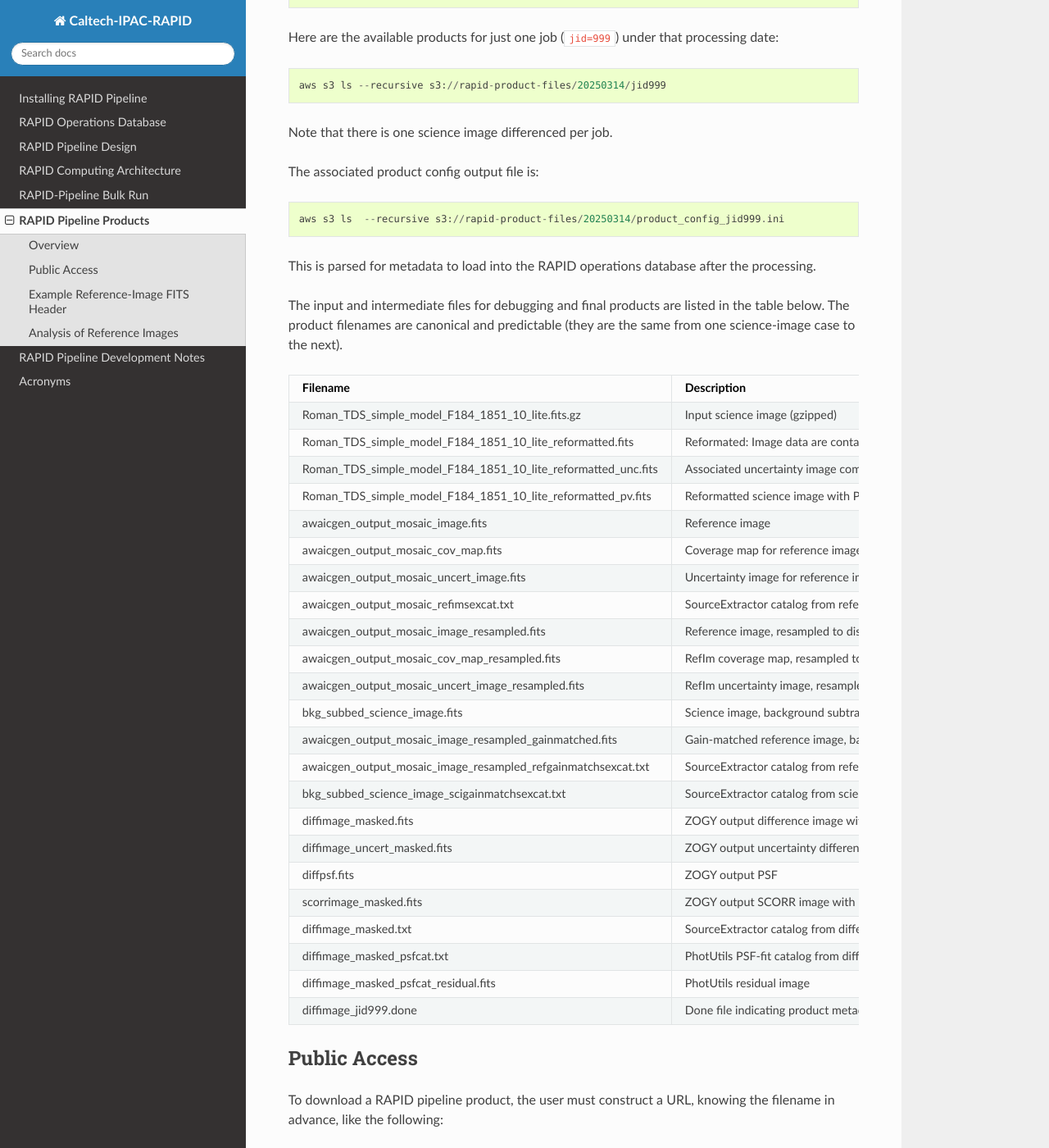
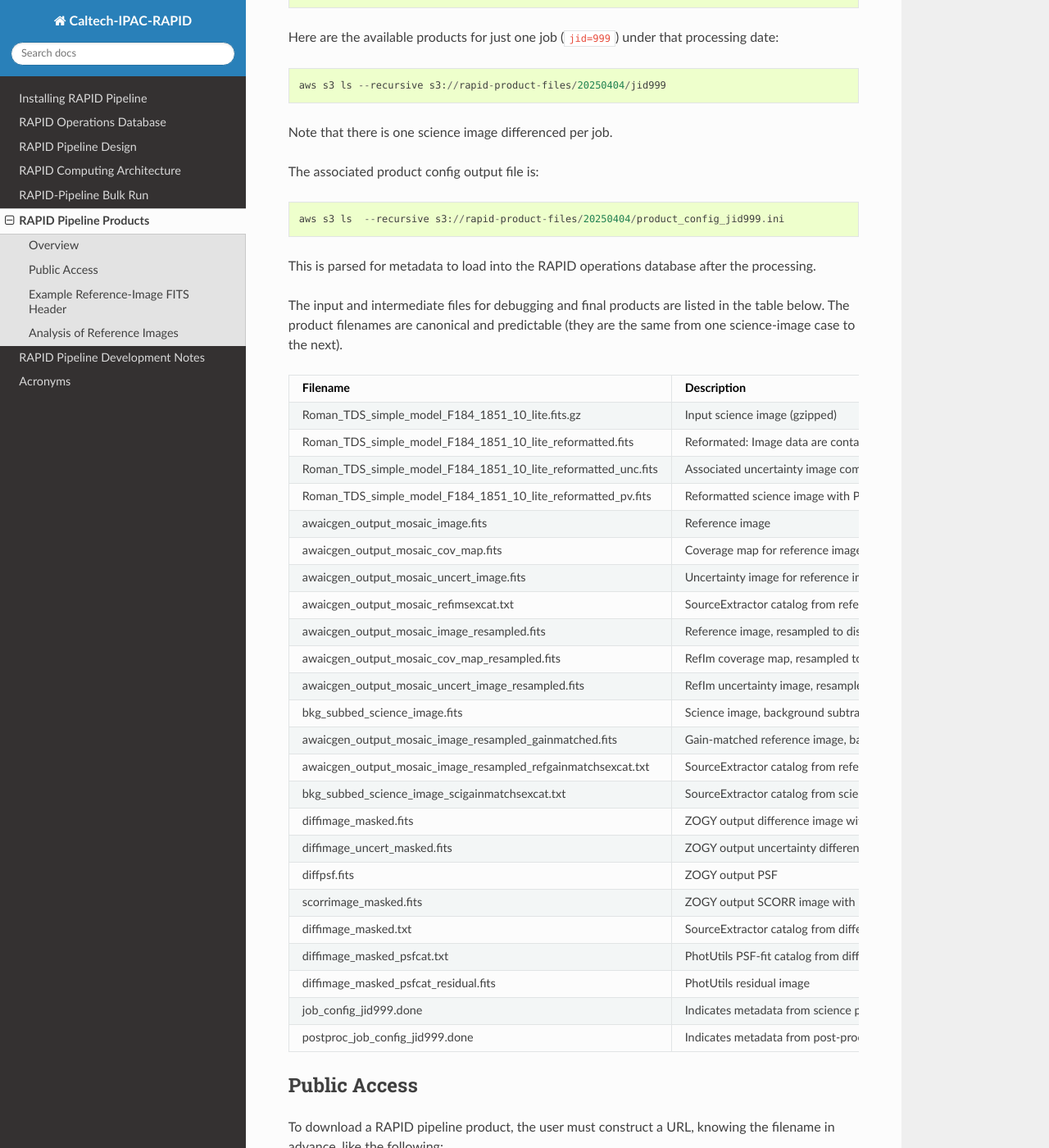
Before and after one commit to Caltech-IPAC/rapid, a Sphinx documentation site: the page built from docs/source/prod/products.rst, in a window 1280 px wide and 1400 px high, scrolled down 437 px. Shown: the whole window at 82% size. Built offline with Sphinx 7.4.7 and the Read the Docs theme 3.1.0, drawn with Linux system fonts in a browser that asks for light colours; formulas are drawn with MathJax 3; some of the changed text lies outside the part shown.

Commit message:
Updated to most recent pipeline products processed on 20250404.

```diff
--- a/docs/source/prod/products.rst
+++ b/docs/source/prod/products.rst
@@ -9,19 +9,19 @@ the RAPID-product S3 bucket with the processing date as a prefix::
 
     aws s3 ls --recursive s3://rapid-product-files/<yyyymmdd>
 
-For example, this command covers all jobs under processing date ``20250314``::
+For example, this command covers all jobs under processing date ``20250404``::
 
-    aws s3 ls --recursive s3://rapid-product-files/20250314
+    aws s3 ls --recursive s3://rapid-product-files/20250404
 
 Here are the available products for just one job (``jid=999``) under that processing date::
 
-    aws s3 ls --recursive s3://rapid-product-files/20250314/jid999
+    aws s3 ls --recursive s3://rapid-product-files/20250404/jid999
 
 Note that there is one science image differenced per job.
 
 The associated product config output file is::
 
-    aws s3 ls  --recursive s3://rapid-product-files/20250314/product_config_jid999.ini
+    aws s3 ls  --recursive s3://rapid-product-files/20250404/product_config_jid999.ini
 
 This is parsed for metadata to load into the RAPID operations database after the processing.
 
@@ -54,7 +54,8 @@ scorrimage_masked.fits                                          ZOGY output SCOR
 diffimage_masked.txt                                            SourceExtractor catalog from difference image
 diffimage_masked_psfcat.txt                                     PhotUtils PSF-fit catalog from difference image (noniterative)
 diffimage_masked_psfcat_residual.fits                           PhotUtils residual image
-diffimage_jid999.done                                           Done file indicating product metadata for job ingested into RAPID operations database
+job_config_jid999.done                                          Indicates metadata from science pipeline ingested into RAPID operations database
+postproc_job_config_jid999.done                                 Indicates metadata from post-processing pipeline ingested into RAPID operations database
 ==============================================================  =========================================================================================
 
 
@@ -64,10 +65,10 @@ Public Access
 To download a RAPID pipeline product, the
 user must construct a URL, knowing the filename in advance, like the following::
 
-    https://rapid-product-files.s3.us-west-2.amazonaws.com/20250314/jid1022/awaicgen_output_mosaic_cov_map.fits
+    https://rapid-product-files.s3.us-west-2.amazonaws.com/20250404/jid1022/awaicgen_output_mosaic_cov_map.fits
 
 For a listing of the available product files,
-download :download:`this text file <rapid-product-files_20250314.txt>`.
+download :download:`this text file <rapid-product-files_20250404.txt>`.
 
 A simple Python script can be written to parse the listing and generate ``wget`` or ``curl`` download commands.
 
```
